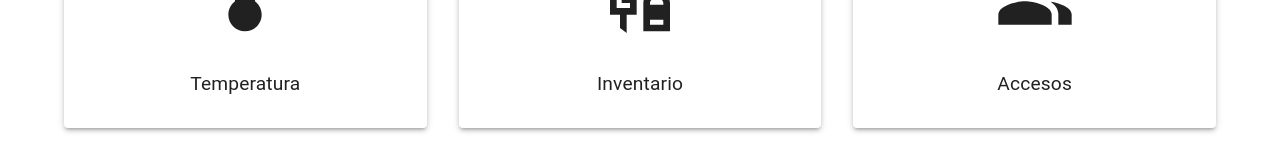
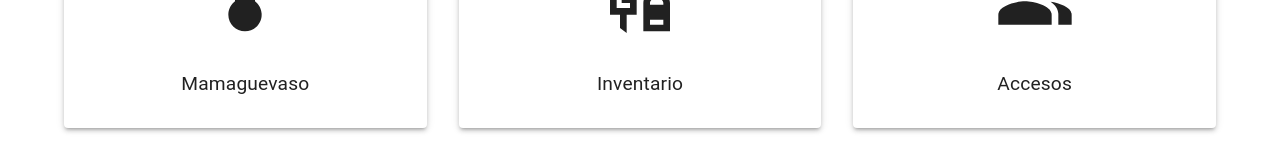
Before and after one commit to RaquelAlmuina/BioSafe, a React (Vite) app in the folder BioS/: page /home in a window 1280 px wide. Shown: the part 242-402 px from the top of the page. Built offline with nearby package versions, Linux system fonts and the light colour scheme.

Commit message:
modificacion

```diff
--- a/BioS/src/pages/Home.jsx
+++ b/BioS/src/pages/Home.jsx
@@ -17,7 +17,7 @@ const Home = () => {
   }, []);
 
   const icons = [
-    { Icon: DeviceThermostatSharpIcon, label: 'Temperatura', path: '/temperature' },
+    { Icon: DeviceThermostatSharpIcon, label: 'Mamaguevaso', path: '/temperature' },
     { Icon: VaccinesSharpIcon, label: 'Inventario', path: '/stock' },
     { Icon: PeopleAltSharpIcon, label: 'Accesos', path: '/access' },
   ];
```
